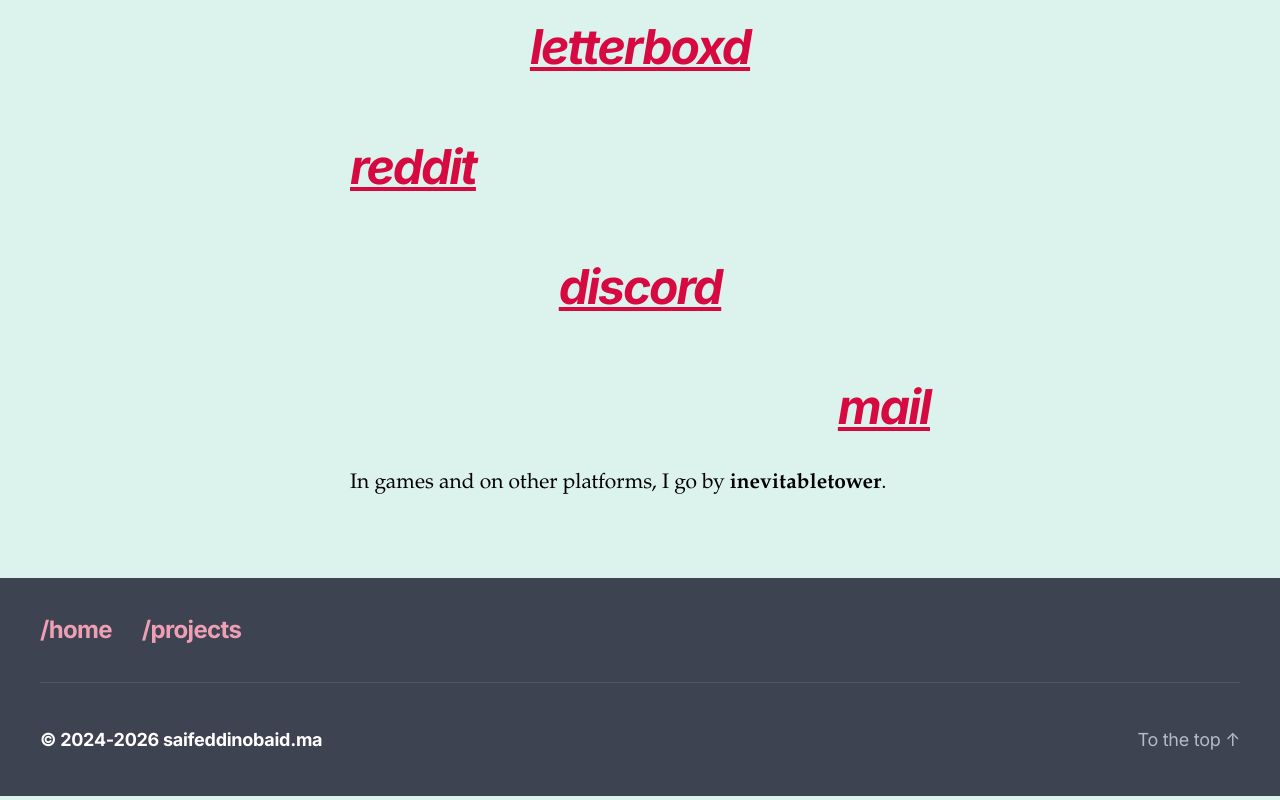
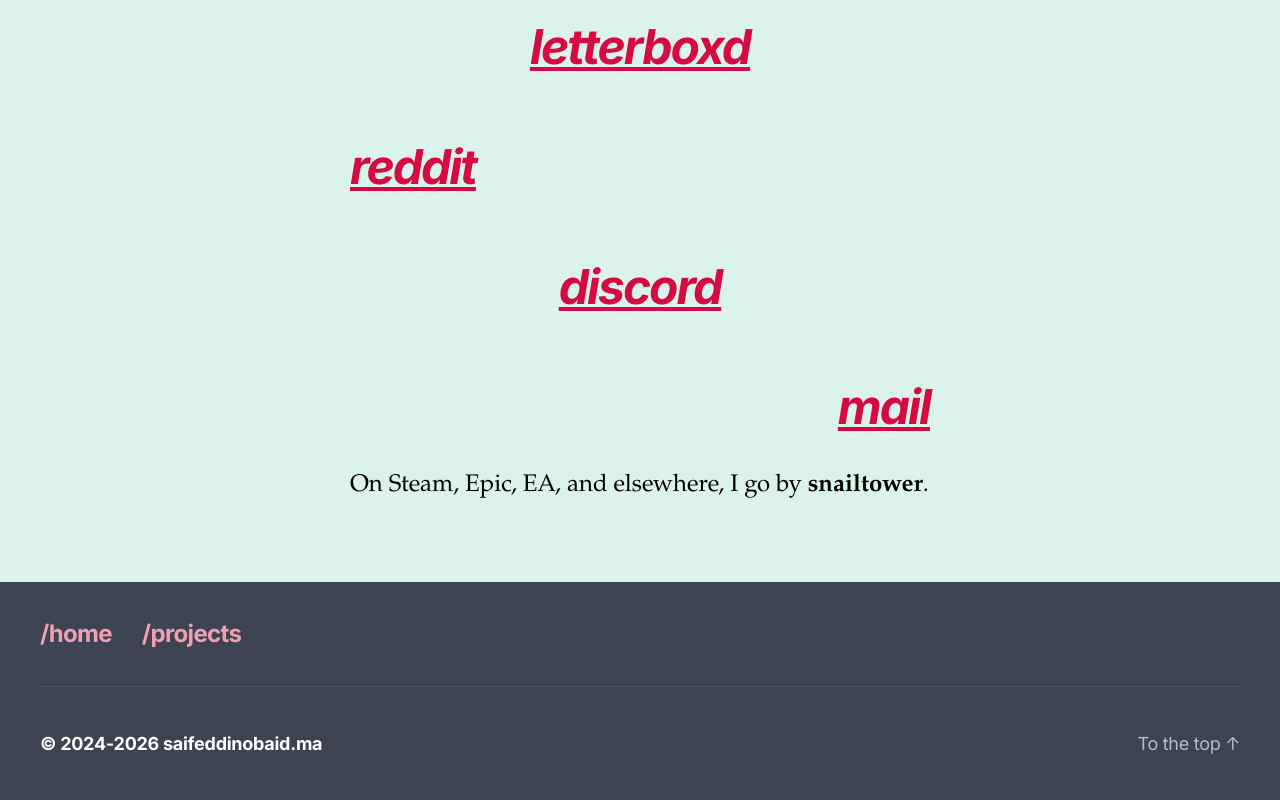
Before and after one commit to osalf/osalf.github.io, a plain HTML site: page media/index.html in a window 1280 px wide. Shown: the part 759-1559 px from the top of the page. Drawn offline with Linux system fonts and the light colour scheme.

Commit message:
Add files via upload

```diff
--- a/media/index.html
+++ b/media/index.html
@@ -16,6 +16,7 @@
 		<link rel="stylesheet" href="../assets/tt/style.css" media="all">
 		<link rel="stylesheet" href="../assets/tt/inline.css">
 		<link rel="stylesheet" href="../assets/tt/print.css" media="print">
+		<style>@media (min-width: 700px) { .entry-content p.alias-line { font-size: 2.4rem; } }</style>
 		<script src="../assets/tt/index.js" defer></script>
 		<script>document.documentElement.className = document.documentElement.className.replace( 'no-js', 'js' );</script>
 
@@ -134,7 +135,7 @@
 
 <h2 class="wp-block-heading has-text-align-right"><em><a href="mailto:hi@saifeddinobaid.ma">mail</a></em></h2>
 
-<p class="wp-block-paragraph">In games and on other platforms, I go by <strong>inevitabletower</strong>.</p>
+<p class="wp-block-paragraph alias-line">On Steam, Epic, EA, and elsewhere, I go by <strong>snailtower</strong>.</p>
 
 		</div><!-- .entry-content -->
 
```
